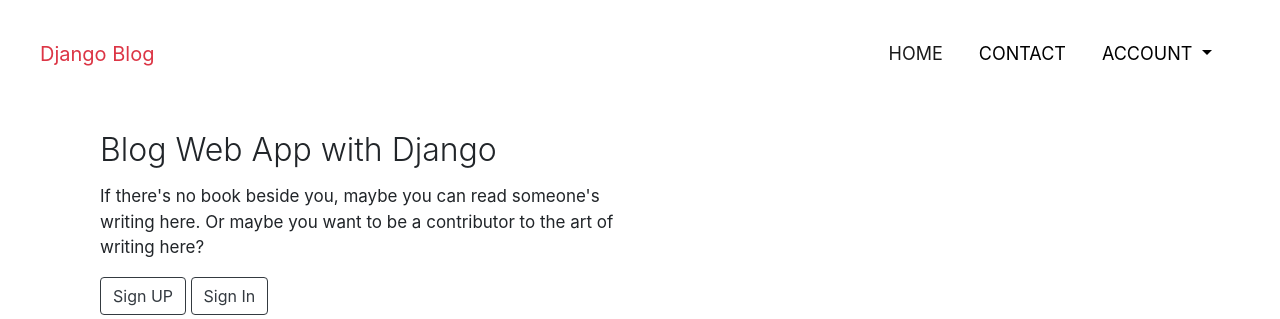
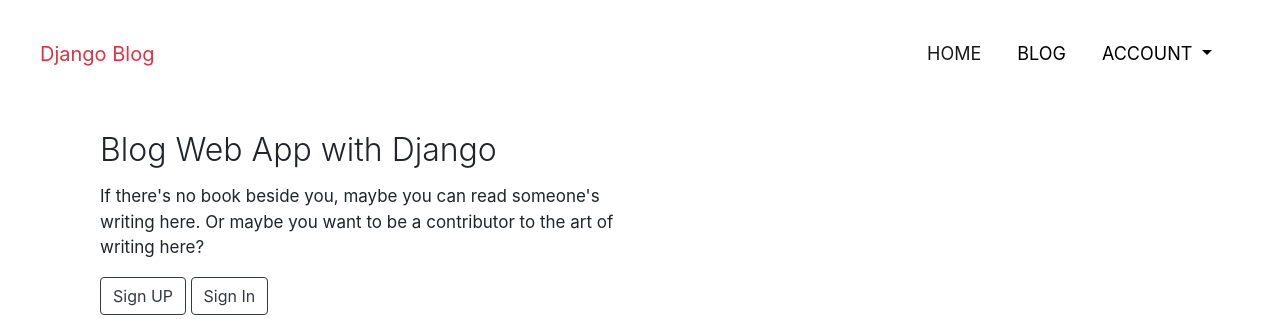
Before and after one commit to jerico-castillo/django-blog, a Django app: page / in a window 1280 px wide. Shown: the top 319 px of the page. Run offline with Django 4.2, Linux system fonts and the light colour scheme; data comes from the database, SQL or seed files in the repository; some libraries are stand-ins or nearby versions.

Commit message:
Edit Link Name

```diff
--- a/django_blog/templates/main/utils/navbar.html
+++ b/django_blog/templates/main/utils/navbar.html
@@ -12,7 +12,7 @@
             <a class="nav-link" href="#">Home <span class="sr-only">(current)</span></a>
           </li>
           <li class="nav-item">
-            <a class="nav-link" href="#">Contact</a>
+            <a class="nav-link" href="{% url 'blog:bloglist' %}">Blog</a>
           </li>
           <li class="nav-item dropdown">
             <a class="nav-link dropdown-toggle" href="#" id="navbarDropdown" role="button" data-toggle="dropdown" aria-haspopup="true" aria-expanded="false">
```
